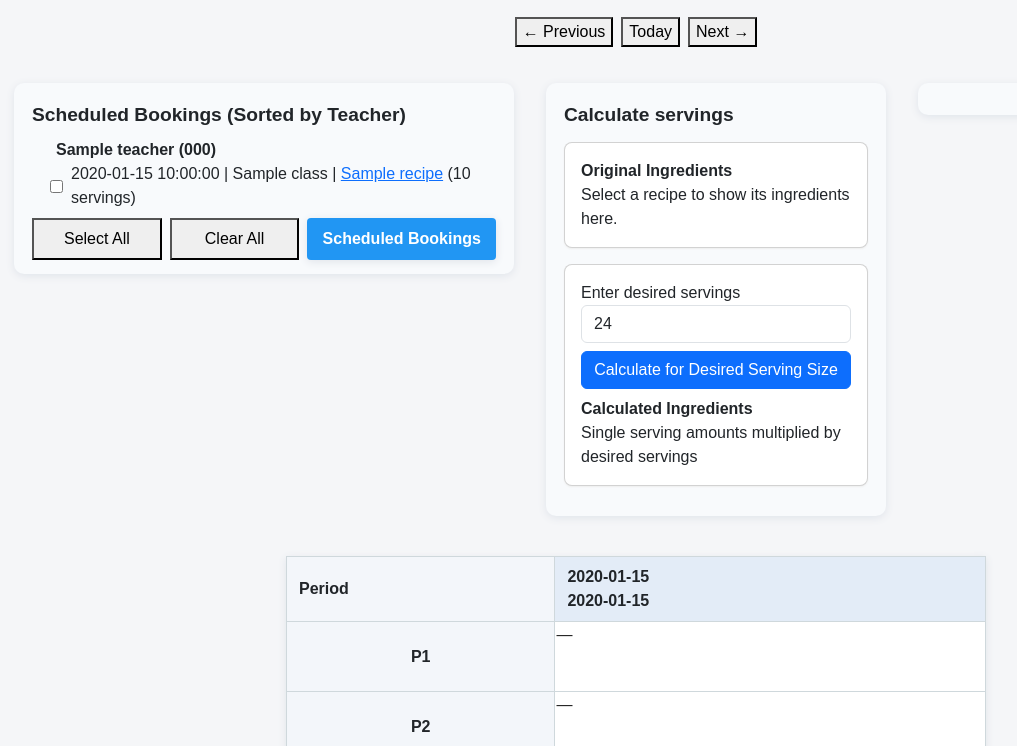
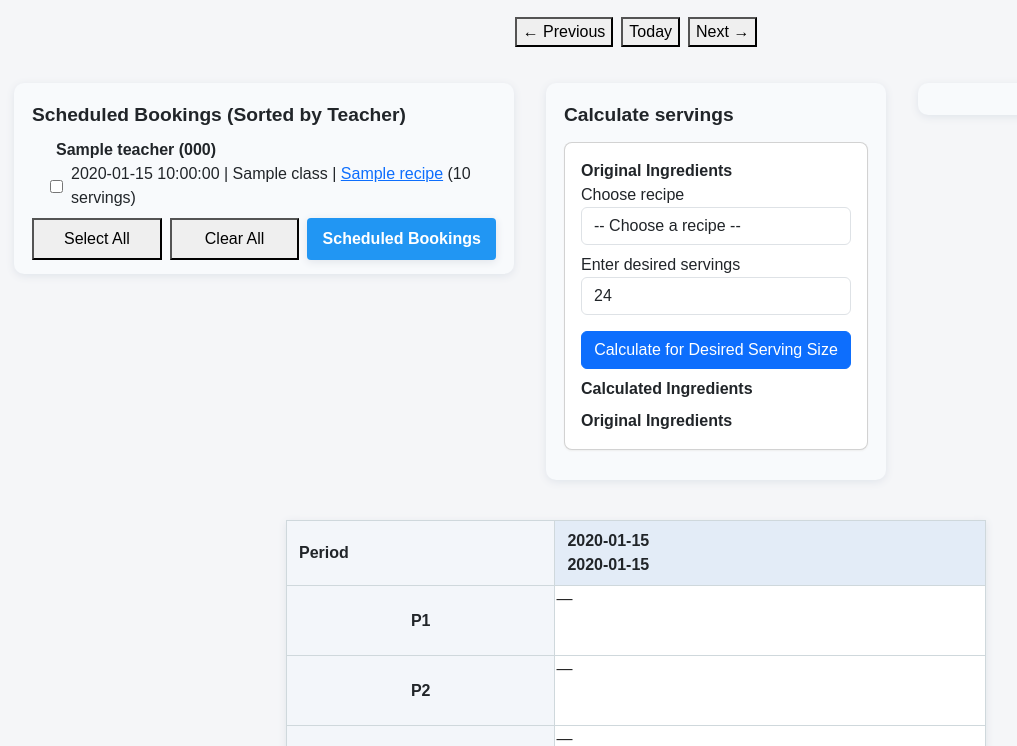
Before and after one commit to WHS-DTECH/FOOORMINVENTORY, a Flask app: template ShopList/templates/shoplist_new.html in a window 1280 px wide. Shown: the part 194-940 px from the top of the page, without its empty margins (4-1021 px from the left). Run offline with Flask 3, Linux system fonts and the light colour scheme; the template is opened without the code that fills it: most values are stand-ins (such as "Sample title", 1, 10 or a date in 2020).

Commit message:
Add Choose recipe, servings input, and dynamic ingredient display/calc to Original Ingredients box on Book the Shopping page

```diff
--- a/ShopList/templates/shoplist_new.html
+++ b/ShopList/templates/shoplist_new.html
@@ -78,17 +78,113 @@
       <div style="font-weight: bold; font-size: 1.2em; margin-bottom: 12px;">Calculate servings</div>
       <div class="card mb-3 p-3" style="background: #fff; border-radius: 8px; box-shadow: 0 1px 2px #eee;">
         <strong>Original Ingredients</strong>
-        <div id="originalIngredients">Select a recipe to show its ingredients here.</div>
-      </div>
-      <div class="card mb-3 p-3" style="background: #fff; border-radius: 8px; box-shadow: 0 1px 2px #eee;">
-        <label for="servingsInput">Enter desired servings</label>
-        <input type="number" id="servingsInput" name="servings" class="form-control" value="24">
-        <button type="button" id="calculateServingsBtn" class="btn btn-primary mt-2">Calculate for Desired Serving Size</button>
-        <div id="calculatedIngredientsBox" class="mt-2">
+        <div class="mb-2">
+          <label for="recipeSelectShopping" style="font-weight: normal;">Choose recipe</label>
+          <select id="recipeSelectShopping" class="form-control"></select>
+        </div>
+        <div class="mb-2">
+          <label for="servingsInputShopping" style="font-weight: normal;">Enter desired servings</label>
+          <input type="number" id="servingsInputShopping" class="form-control" value="24" min="1">
+        </div>
+        <button type="button" id="calculateServingsBtnShopping" class="btn btn-primary mt-2 mb-2">Calculate for Desired Serving Size</button>
+        <div>
           <strong>Calculated Ingredients</strong>
-          <div id="calculatedIngredients">Single serving amounts multiplied by desired servings</div>
+          <ul id="calculatedIngredientsShopping" class="mb-2"></ul>
+        </div>
+        <div>
+          <strong>Original Ingredients</strong>
+          <ul id="originalIngredientsListShopping" class="mb-0"></ul>
         </div>
       </div>
+
+    <script>
+    // Example: recipes data should be provided by backend as JSON
+    const recipesShopping = {{ recipes|tojson | safe }};
+
+    function renderRecipeOptionsShopping() {
+      const select = document.getElementById('recipeSelectShopping');
+      if (!select || !recipesShopping) return;
+      select.innerHTML = '<option value="">-- Choose a recipe --</option>' +
+        recipesShopping.map(r => `<option value="${r.id}">${r.name}</option>`).join('');
+    }
+
+    function renderOriginalIngredientsShopping(recipe) {
+      const ul = document.getElementById('originalIngredientsListShopping');
+      if (!ul) return;
+      ul.innerHTML = '';
+      if (!recipe) return;
+      if (!recipe.ingredients || recipe.ingredients.length === 0) {
+        ul.innerHTML = '<li>No structured ingredients available.</li>';
+        return;
+      }
+      recipe.ingredients.forEach(it => {
+        const li = document.createElement('li');
+        if (typeof it === 'object') {
+          let q = it.quantity || '';
+          let u = it.unit || '';
+          let name = it.ingredient || '';
+          li.textContent = ((q || u) ? ((q !== '' ? q + ' ' : '') + (u ? u + ' ' : '')) : '') + name;
+        } else {
+          li.textContent = it;
+        }
+        ul.appendChild(li);
+      });
+    }
+
+    function calculateIngredientsShopping() {
+      const select = document.getElementById('recipeSelectShopping');
+      const rid = select ? select.value : null;
+      const desiredEl = document.getElementById('servingsInputShopping');
+      const desired = desiredEl ? (parseFloat(desiredEl.value) || 24) : 24;
+      const rec = recipesShopping.find(r => String(r.id) === String(rid));
+      const out = document.getElementById('calculatedIngredientsShopping');
+      if (!out) return;
+      out.innerHTML = '';
+      if (!rec) {
+        out.innerHTML = '<li>Select a recipe first.</li>';
+        return;
+      }
+      const origServ = parseInt(rec.serving_size) || 1;
+      rec.ingredients.forEach(it => {
+        let name = '';
+        let qty = null;
+        let unit = '';
+        if (typeof it === 'object') {
+          name = it.ingredient || '';
+          qty = parseFloat(it.quantity);
+          unit = it.unit || '';
+        } else {
+          name = it;
+        }
+        let perSingle = null;
+        if (qty !== null && !isNaN(qty) && origServ > 0) {
+          perSingle = qty / origServ;
+        }
+        const scaled = (perSingle !== null) ? (perSingle * desired) : null;
+        const li = document.createElement('li');
+        if (scaled !== null && !isNaN(scaled)) {
+          let display = Math.round((scaled + Number.EPSILON) * 100) / 100;
+          if (Number.isInteger(display)) display = parseInt(display);
+          li.textContent = display + (unit ? (' ' + unit) : '') + ' ' + name;
+        } else {
+          li.textContent = name;
+        }
+        out.appendChild(li);
+      });
+    }
+
+    document.addEventListener('DOMContentLoaded', function() {
+      renderRecipeOptionsShopping();
+      document.getElementById('recipeSelectShopping').addEventListener('change', function() {
+        const rec = recipesShopping.find(r => String(r.id) === String(this.value));
+        renderOriginalIngredientsShopping(rec);
+        calculateIngredientsShopping();
+      });
+      document.getElementById('calculateServingsBtnShopping').addEventListener('click', calculateIngredientsShopping);
+      // Initial render
+      renderOriginalIngredientsShopping(null);
+    });
+    </script>
     </div>
     <!-- Right Column: Future Content -->
     <div style="flex: 1 1 300px; min-width: 220px; max-width: 340px; background: #f8fafc; border-radius: 10px; box-shadow: 0 2px 8px #e0e4ea; padding: 18px 18px 14px 18px; text-align: left;">
```
